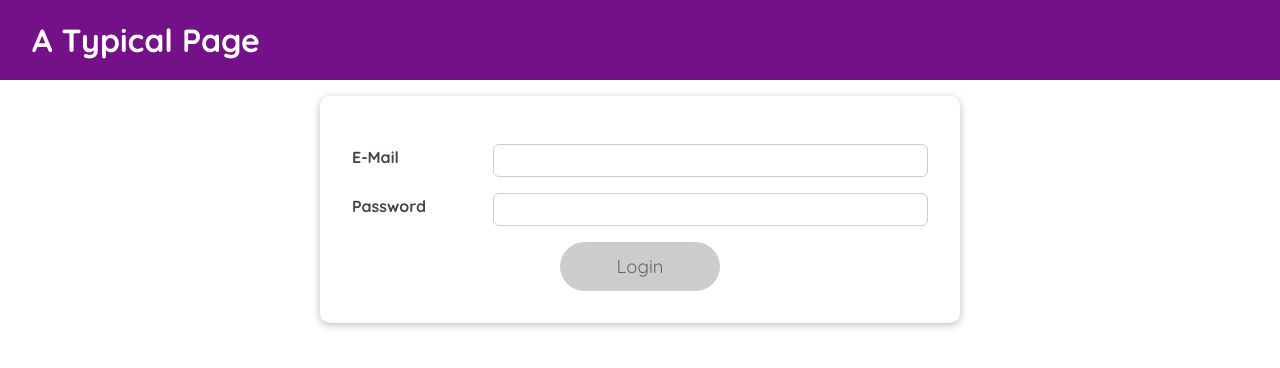
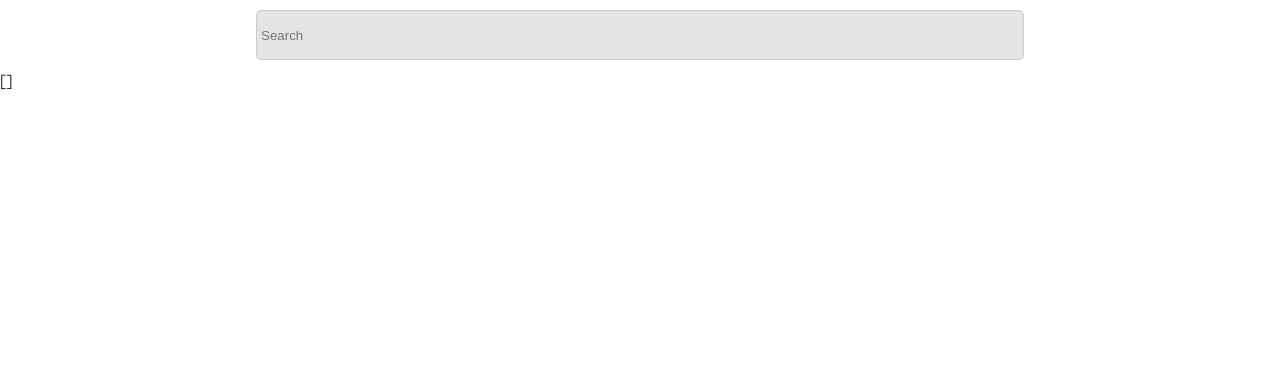
Before and after one commit to Hussain-Mehdi/React_Learning, a React (Create React App) app: page / in a window 1280 px wide. Shown: the top 368 px of the page. Built offline with nearby package versions, Linux system fonts and the light colour scheme.

Commit message:
useEffect tasks

```diff
--- a/src/App.js
+++ b/src/App.js
@@ -22,6 +22,11 @@ import React from 'react'
 import MainHeader from './Side_Effect_Reference_Context_API/MainHeader/MainHeader'
 import Login from './Side_Effect_Reference_Context_API/Login/Login'
 import Home from './Side_Effect_Reference_Context_API/Home/Home'
+import DataFetching from "./useEffect Tasks/DataFetching";
+import MountUnMountComponent from "./useEffect Tasks/MountUnMountComponent";
+import CounterApp from "./useEffect Tasks/CounterApp";
+import CleanUpFucntion from "./useEffect Tasks/CleanUpFucntion";
+import ConditionalEffect from "./useEffect Tasks/ConditionalEffect";
 
 // const DUMMY_EXPENSES = [
 //   { title: "Car Insurance", amount: 294.23, date: new Date(2019, 2, 28) },
@@ -177,35 +182,45 @@ function App() {
   //   </div>
   // );
 
-  const [isLoggedIn, setIsLoggedIn] = useState(false);
+  // const [isLoggedIn, setIsLoggedIn] = useState(false);
 
-  useEffect(()=>{
-    if(localStorage.getItem("isLoggedIn")==='1')
-    {
-      setIsLoggedIn(true);
-    }
-  },[])
+  // useEffect(()=>{
+  //   if(localStorage.getItem("isLoggedIn")==='1')
+  //   {
+  //     setIsLoggedIn(true);
+  //   }
+  // },[])
 
-  const loginHandler = (email, password) => {
-    // We should of course check email and password
-    // But it's just a dummy/ demo anyways
-    setIsLoggedIn(true);
-    localStorage.setItem("isLoggedIn","1");
-  };
+  // const loginHandler = (email, password) => {
+  //   // We should of course check email and password
+  //   // But it's just a dummy/ demo anyways
+  //   setIsLoggedIn(true);
+  //   localStorage.setItem("isLoggedIn","1");
+  // };
 
-  const logoutHandler = () => {
-    localStorage.removeItem('isLoggedIn')
-    setIsLoggedIn(false);
-  };
+  // const logoutHandler = () => {
+  //   localStorage.removeItem('isLoggedIn')
+  //   setIsLoggedIn(false);
+  // };
 
-  return (
-    <React.Fragment>
-      <MainHeader isAuthenticated={isLoggedIn} onLogout={logoutHandler} />
-      <main>
-        {!isLoggedIn && <Login onLogin={loginHandler} />}
-        {isLoggedIn && <Home onLogout={logoutHandler} />}
-      </main>
-    </React.Fragment>
+  // return (
+  //   <React.Fragment>
+  //     <MainHeader isAuthenticated={isLoggedIn} onLogout={logoutHandler} />
+  //     <main>
+  //       {!isLoggedIn && <Login onLogin={loginHandler} />}
+  //       {isLoggedIn && <Home onLogout={logoutHandler} />}
+  //     </main>
+  //   </React.Fragment>
+  // );
+
+  return(
+    <>
+    {/* <DataFetching/> */}
+    {/* <MountUnMountComponent/> */}
+    {/* <CounterApp/> */}
+    {/* <CleanUpFucntion/> */}
+    <ConditionalEffect/>
+    </>
   );
 }
 export default App;
--- a/src/Side_Effect_Reference_Context_API/Login/Login.js
+++ b/src/Side_Effect_Reference_Context_API/Login/Login.js
@@ -1,34 +1,46 @@
-import React, { useState } from 'react';
+import React, { useEffect, useState } from "react";
 
-import Card from '../UI/Card/Card';
-import classes from './Login.module.css';
-import Button from '../UI/Button/Button';
+import Card from "../UI/Card/Card";
+import classes from "./Login.module.css";
+import Button from "../UI/Button/Button";
 
 const Login = (props) => {
-  const [enteredEmail, setEnteredEmail] = useState('');
+  const [enteredEmail, setEnteredEmail] = useState("");
   const [emailIsValid, setEmailIsValid] = useState();
-  const [enteredPassword, setEnteredPassword] = useState('');
+  const [enteredPassword, setEnteredPassword] = useState("");
   const [passwordIsValid, setPasswordIsValid] = useState();
   const [formIsValid, setFormIsValid] = useState(false);
+
+  useEffect(() => {
+    const timmerHandler=setTimeout(() => {
+      console.log("Checking validity after time");
+      setFormIsValid(
+        enteredEmail.includes("@") && enteredPassword.trim().length > 6
+      );
+    }, 500);
+    return ()=>{
+      clearTimeout(timmerHandler)
+    }
+  }, [enteredEmail, enteredPassword]);
 
   const emailChangeHandler = (event) => {
     setEnteredEmail(event.target.value);
 
-    setFormIsValid(
-      event.target.value.includes('@') && enteredPassword.trim().length > 6
-    );
+    // setFormIsValid(
+    //   event.target.value.includes('@') && enteredPassword.trim().length > 6
+    // );
   };
 
   const passwordChangeHandler = (event) => {
     setEnteredPassword(event.target.value);
 
-    setFormIsValid(
-      event.target.value.trim().length > 6 && enteredEmail.includes('@')
-    );
+    // setFormIsValid(
+    //   event.target.value.trim().length > 6 && enteredEmail.includes('@')
+    // );
   };
 
   const validateEmailHandler = () => {
-    setEmailIsValid(enteredEmail.includes('@'));
+    setEmailIsValid(enteredEmail.includes("@"));
   };
 
   const validatePasswordHandler = () => {
@@ -45,7 +57,7 @@ const Login = (props) => {
       <form onSubmit={submitHandler}>
         <div
           className={`${classes.control} ${
-            emailIsValid === false ? classes.invalid : ''
+            emailIsValid === false ? classes.invalid : ""
           }`}
         >
           <label htmlFor="email">E-Mail</label>
@@ -59,7 +71,7 @@ const Login = (props) => {
         </div>
         <div
           className={`${classes.control} ${
-            passwordIsValid === false ? classes.invalid : ''
+            passwordIsValid === false ? classes.invalid : ""
           }`}
         >
           <label htmlFor="password">Password</label>
--- /dev/null
+++ b/src/useEffect Tasks/CleanUpFucntion.jsx
@@ -0,0 +1,23 @@
+import React, { useState,useEffect } from 'react'
+
+export default function CleanUpFucntion() {
+  const [counter,setCounter] = useState(1)
+    useEffect(() => {
+    const identifier = setInterval(() => {
+        console.log("useEffect is called");
+
+        setCounter((prevState)=>
+prevState+1
+        );
+    }, 1000);
+    return ()=>{
+        clearInterval(identifier)
+    }
+    }, [])
+
+    return (
+    <div>
+        <h1>{counter}</h1>
+    </div>
+  )
+}
--- /dev/null
+++ b/src/useEffect Tasks/ConditionalEffect.jsx
@@ -0,0 +1,72 @@
+import React, { useEffect, useState } from "react";
+
+export default function ConditionalEffect() {
+  const [apiValue, setAPIValue] = useState("");
+  const [debounce, setDebounce] = useState("");
+  const [apiList,setApiList] = useState([])
+
+  useEffect(() => {
+    const handler = setInterval(() => {
+      setDebounce(apiValue);
+    }, 1000);
+
+    return () => {
+      clearInterval(handler);
+    };
+  }, [apiValue]);
+
+  useEffect(() => {
+    console.log("Requesting");
+    if (debounce) {
+      fetch(`https://jsonplaceholder.typicode.com/${apiValue}`)
+        .then((res) => res.json())
+        .then((data) => {
+          console.log("Requested");
+          setApiList(data)
+        })
+        .catch((err) => {
+          console.log(err.message);
+        });
+    }
+    return () => {
+      console.log("CleanUp is called");
+    };
+  }, [debounce]);
+
+  const onChangeAPIHandler = (event) => {
+    setAPIValue(event.target.value);
+    console.log(apiValue);
+  };
+
+  return (
+    <div>
+      <div
+        style={{
+          width: "60%",
+          margin: "10px auto",
+          background: "#E4E4E4",
+          height: "50px",
+          border: "0.3px solid #ccc",
+          borderRadius: "5px",
+          display: "flex",
+        }}
+      >
+        <input
+          type="text"
+          placeholder="Search"
+          onChange={onChangeAPIHandler}
+          style={{
+            flexGrow: 1,
+            border: "none",
+            outline: "none",
+            backgroundColor: "transparent",
+            margin: "2px",
+          }}
+        />
+      </div>
+      <div>
+        {apiList && <div>{JSON.stringify(apiList)}</div>}
+      </div>
+    </div>
+  );
+}
--- /dev/null
+++ b/src/useEffect Tasks/CounterApp.jsx
@@ -0,0 +1,22 @@
+import React, { useEffect, useState } from 'react'
+
+export default function CounterApp() {
+
+  const [counter,setCounter] = useState(1);
+
+  useEffect(()=>{
+    console.log("Use effect called");
+  },[counter])
+
+  const counterHandler=()=>{
+    const value = counter+1;
+    setCounter(value);
+  }
+
+  return (
+    <div>
+      <h1>{counter}</h1>
+      <button onClick={counterHandler}>Increment</button>
+    </div>
+  )
+}
--- /dev/null
+++ b/src/useEffect Tasks/DataFetching.jsx
@@ -0,0 +1,42 @@
+import React, { useEffect, useState } from "react";
+
+export default function DataFetching() {
+  const [postList, setPostList] = useState([]);
+
+  useEffect(() => {
+    fetch("https://jsonplaceholder.typicode.com/posts")
+      .then((res) => res.json())
+      .then((data) => {
+        console.log("Data has been fetched");
+        console.log(data);
+        setPostList(data);
+      })
+      .catch((err) => {
+        console.log(err.message);
+      });
+  }, []);
+  return (
+    <div className="post-container">
+      <table>
+        <thead>
+          <tr style={{color:'black', fontWeight:'bold'}}>
+            <td>ID</td>
+            <td>UserID</td>
+            <td>Title</td>
+            <td>Body</td>
+          </tr>
+        </thead>
+        <tbody>
+          {postList.map((e) => (
+            <tr key={e.id}>
+              <td>{e.id}</td>
+              <td>{e.userId}</td>
+              <td>{e.title}</td>
+              <td>{e.body}</td>
+            </tr>
+          ))}
+        </tbody>
+      </table>
+    </div>
+  );
+}
--- /dev/null
+++ b/src/useEffect Tasks/MountUnMountComponent.jsx
@@ -0,0 +1,18 @@
+import React, { useEffect } from 'react'
+
+export default function MountUnMountComponent() {
+
+    useEffect(()=>{
+        console.log("Component is mounted");
+
+        return ()=>{
+            console.log("Component will unmount");
+        }
+    },[])
+
+  return (
+    <div>
+
+    </div>
+  )
+}
```
